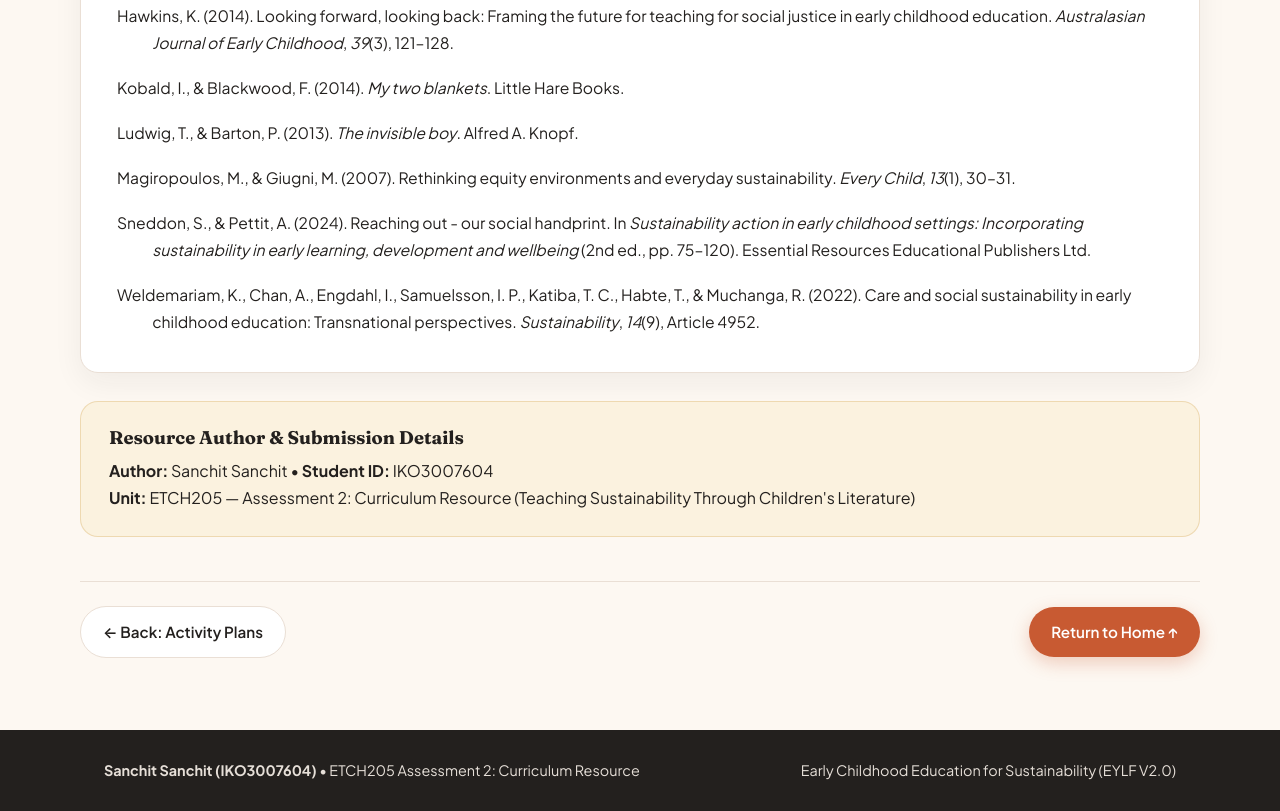
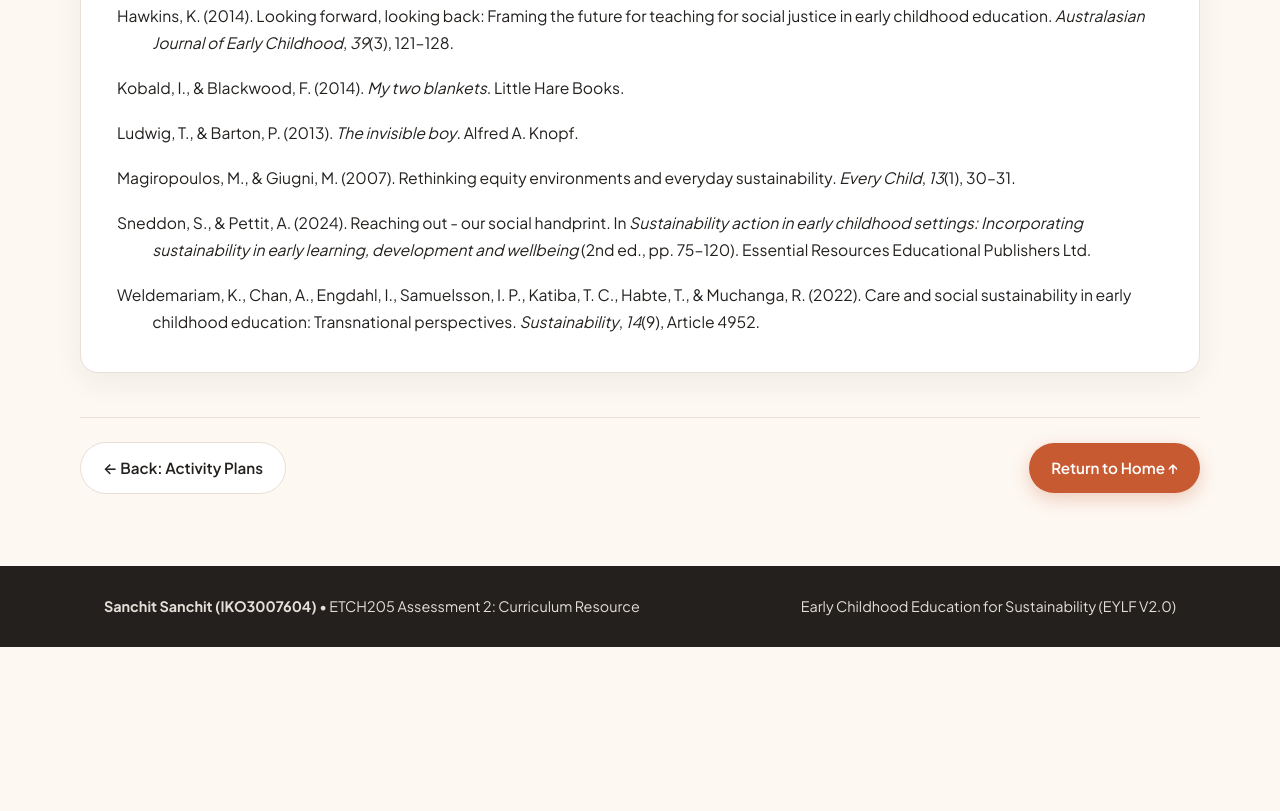
Before and after one commit to sanchits318-star/etch205, a plain HTML site: page references.html in a window 1280 px wide. Shown: the part 691-1502 px from the top of the page. After the commit the page ends 1338 px from the top, so only its background shows below. Drawn offline with Linux system fonts and the light colour scheme.

Commit message:
Update references.html

```diff
--- a/references.html
+++ b/references.html
@@ -70,11 +70,6 @@
       </ul>
     </div>
 
-    <div class="submission-meta">
-      <h3>Resource Author &amp; Submission Details</h3>
-      <p><strong>Author:</strong> Sanchit Sanchit &bull; <strong>Student ID:</strong> IKO3007604</p>
-      <p><strong>Unit:</strong> ETCH205 — Assessment 2: Curriculum Resource (Teaching Sustainability Through Children's Literature)</p>
-    </div>
 
     <div class="page-footer-nav">
       <a href="activities.html" class="btn btn-secondary">&larr; Back: Activity Plans</a>
```
